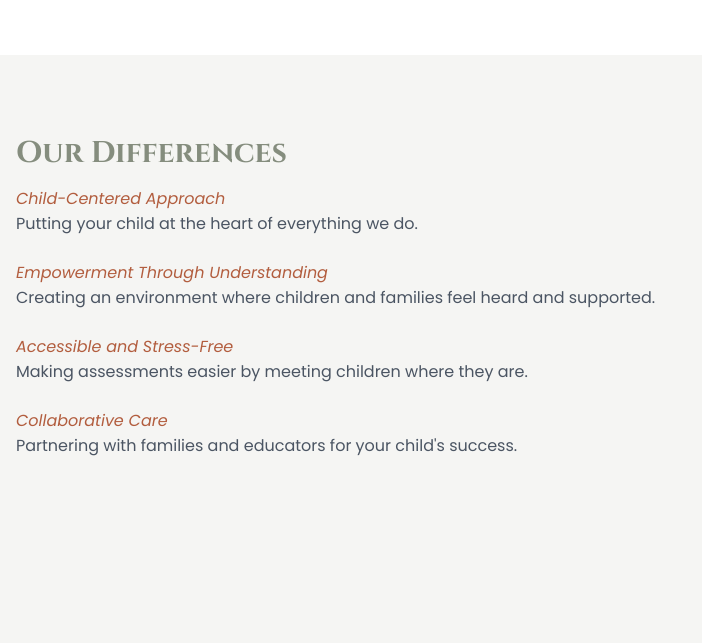
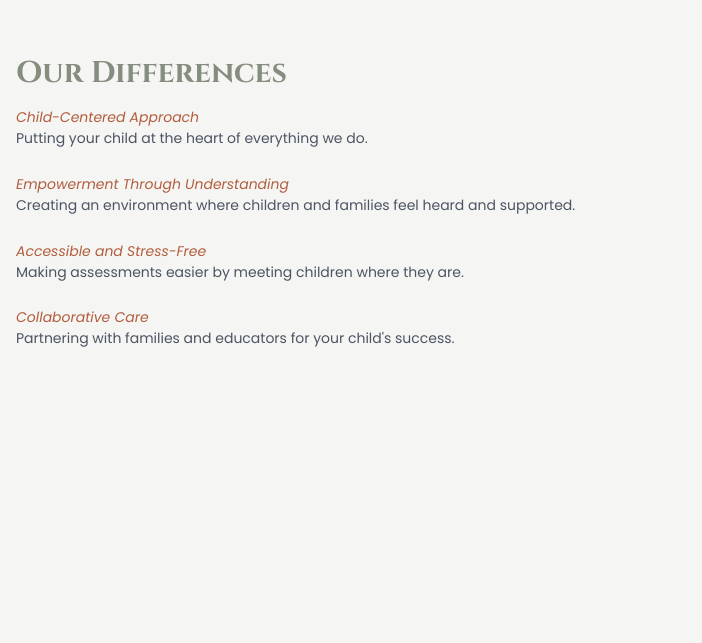
Before and after one commit to TheBigBookMan/NoviNest, a React (Vite) app: page / in a window 1280 px wide. Shown: the part 1657-2300 px from the top of the page, without its empty margins (0-702 px from the left). Built offline with nearby package versions, Linux system fonts and the light colour scheme; a web font is replaced by a local one.

Commit message:
update styling and font color

```diff
--- a/src/components/features/HomePage/Differences.jsx
+++ b/src/components/features/HomePage/Differences.jsx
@@ -26,11 +26,11 @@ const Differences = () => {
             variants={containerVariants}
             initial="hidden"
             animate={isInView ? "visible" : "hidden"}
-            className="flex flex-col h-screen p-4 mt-20 pt-20 bg-[#F5F5F3]"
+            className="flex flex-col h-screen p-4  pt-20 bg-[#F5F5F3]"
         >
             <p className="text-3xl font-cinzel font-bold text-[#858D7E]">Our Differences</p>
 
-            <div className="flex flex-col gap-6 mt-4">
+            <div className="flex flex-col gap-6 mt-4 text-sm">
                 {[
                 {
                     title: "Child-Centered Approach",
```
